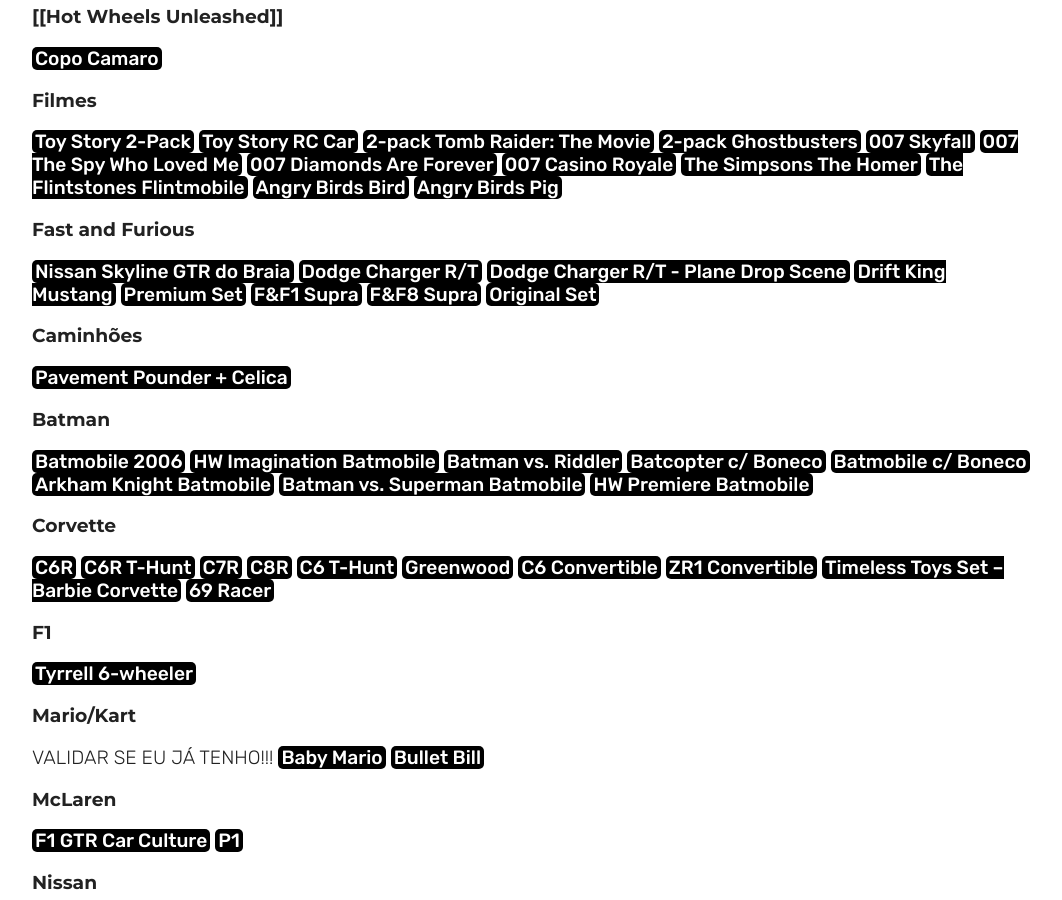
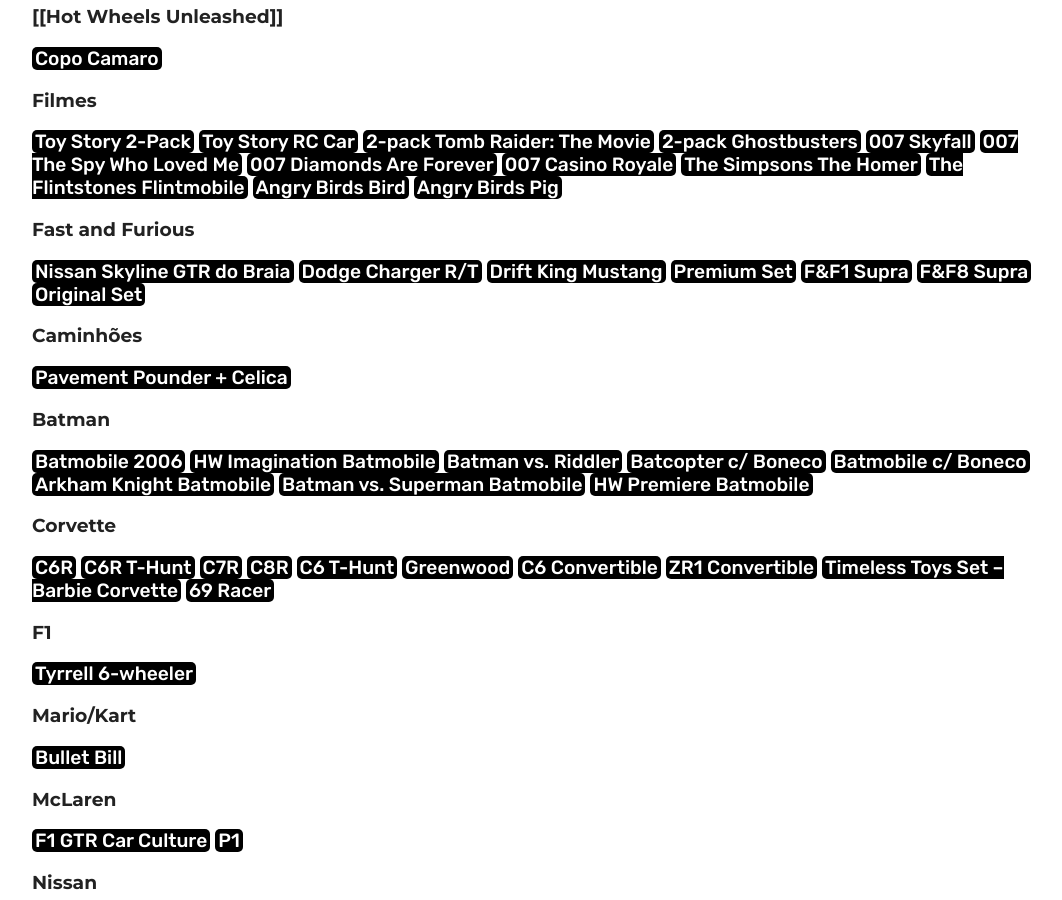
Before and after one commit to loloop/loloop.github.io, a Jekyll site: the page built from wishlist/index.md, in a window 1280 px wide and 900 px high, scrolled down 430 px. Shown: the whole window, without its empty margins (108-1170 px from the left). Built offline with Jekyll 4.4.1, drawn with Linux system fonts in a browser that asks for light colours.

Commit message:
remove dodge & mario

```diff
--- a/wishlist/index.md
+++ b/wishlist/index.md
@@ -52,7 +52,6 @@
 ### Fast and Furious
 [Nissan Skyline GTR do Braia](https://arteemminiaturas.com.br/website/loja_detalhes.asp?loja_cat=&loja_sub=&loja_item=15573)
 [Dodge Charger R/T](https://arteemminiaturas.com.br/website/loja_detalhes.asp?loja_cat=&loja_sub=&loja_item=15454)
-[Dodge Charger R/T - Plane Drop Scene](https://arteemminiaturas.com.br/website/loja_detalhes.asp?loja_cat=&loja_sub=&loja_item=15589)
 [Drift King Mustang](https://arteemminiaturas.com.br/website/loja_detalhes.asp?loja_cat=&loja_sub=&loja_item=12062)
 [Premium Set](https://universohotwheels.com.br/product-page/hot-wheels-fast-furious-fast-stars-set-completo/)
 [F&F1 Supra](https://universohotwheels.com.br/product-page/hot-wheels-fast-furious-94-toyota-supra/)
@@ -88,8 +87,7 @@
 [Tyrrell 6-wheeler](https://arteemminiaturas.com.br/website/loja_detalhes.asp?loja_cat=&loja_sub=&loja_item=7943)
 
 ### Mario/Kart
-VALIDAR SE EU JÁ TENHO!!!
-[Baby Mario](https://universohotwheels.com.br/product-page/hot-wheels-mariokart-baby-mario-b-dasher/)
+
 [Bullet Bill](https://universohotwheels.com.br/product-page/hot-wheels-character-cars-bullet-bill-super-mario/)
 
 ### McLaren
```
